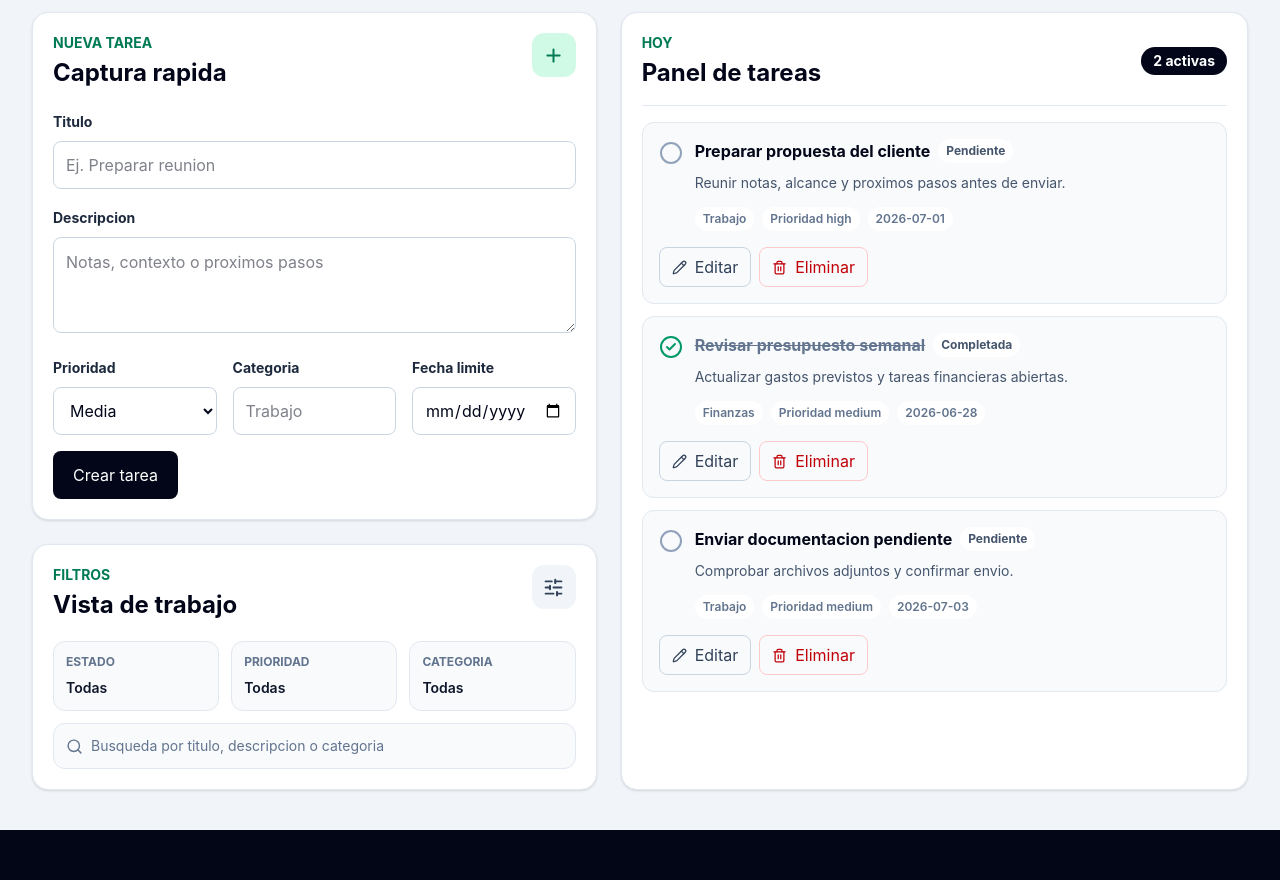
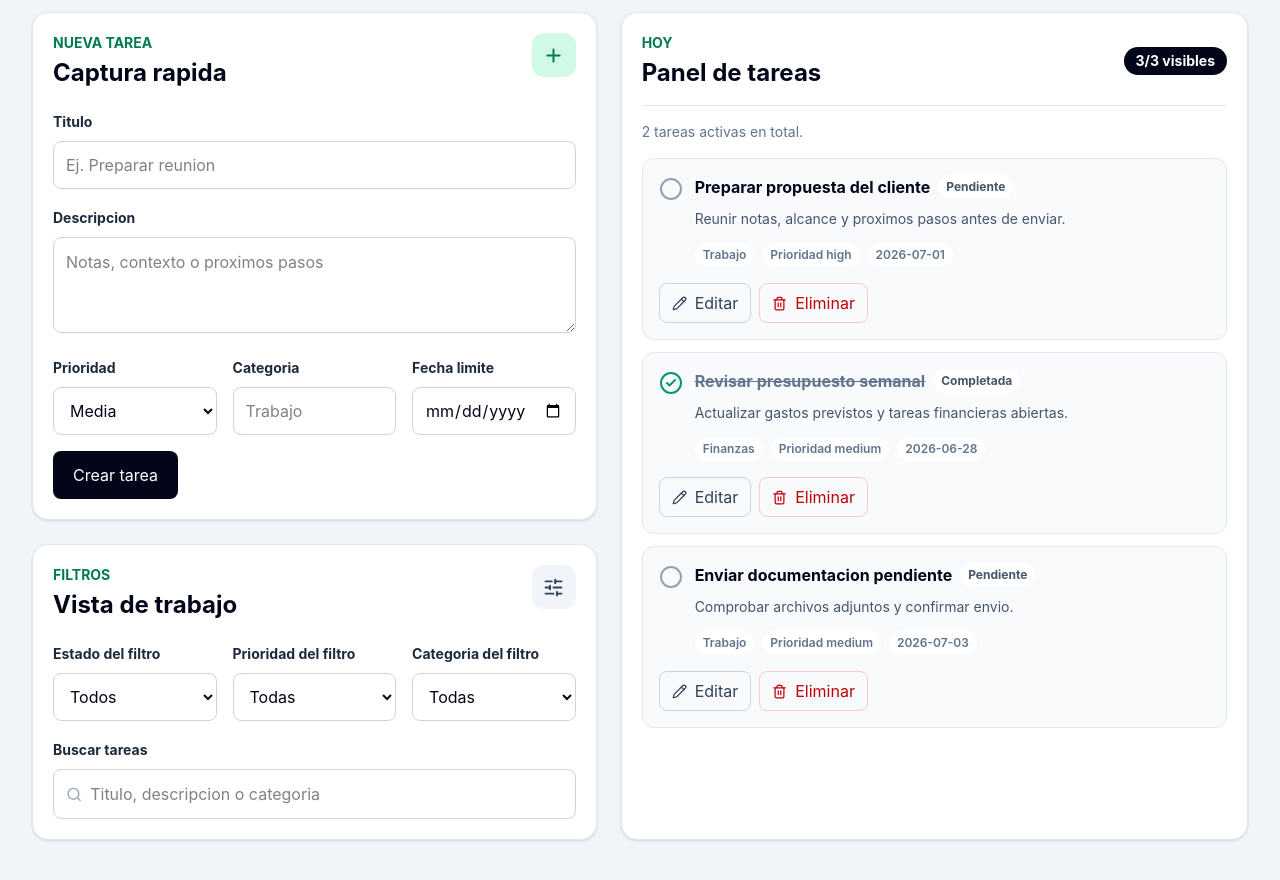
Before and after one commit to alxnrocha/gestor-tarefas, a React (Vite) app: page / in a window 1280 px wide. Shown: the part 740-1620 px from the top of the page. Before the commit the page ends 1570 px from the top, so only its background shows below. Built offline with nearby package versions, Linux system fonts and the light colour scheme.

Commit message:
feat: add task filters and search
Add controlled filters for status, priority, category and search with visible-result counts.

Closes #11

```diff
--- a/src/App.tsx
+++ b/src/App.tsx
@@ -4,19 +4,31 @@ import { AppHeader } from './components/AppHeader'
 import { DashboardLayout } from './components/DashboardLayout'
 import { HeroSection } from './components/HeroSection'
 import { demoTasks } from './data/demoTasks'
-import type { Task, TaskInput } from './types/task'
+import type { Task, TaskFilters, TaskInput } from './types/task'
 import {
   createTask,
+  filterTasks,
+  getTaskCategories,
   getTaskSummary,
   removeTask,
   replaceTask,
   toggleTaskStatus,
 } from './utils/taskUtils'
 
+const initialFilters: TaskFilters = {
+  status: 'all',
+  priority: 'all',
+  category: 'all',
+  query: '',
+}
+
 function App() {
   const [tasks, setTasks] = useState<Task[]>(demoTasks)
   const [editingTaskId, setEditingTaskId] = useState<string | null>(null)
+  const [filters, setFilters] = useState<TaskFilters>(initialFilters)
   const summary = getTaskSummary(tasks)
+  const visibleTasks = filterTasks(tasks, filters)
+  const categories = getTaskCategories(tasks)
   const editingTask =
     tasks.find((task) => task.id === editingTaskId) ?? null
 
@@ -75,10 +87,14 @@ function App() {
           onCreateTask={handleCreateTask}
           onDeleteTask={handleDeleteTask}
           onEditTask={setEditingTaskId}
+          onFiltersChange={setFilters}
           onToggleTask={handleToggleTask}
           onUpdateTask={handleUpdateTask}
+          taskCategories={categories}
+          taskFilters={filters}
           summary={summary}
-          tasks={tasks}
+          tasks={visibleTasks}
+          totalTaskCount={tasks.length}
         />
       </main>
     </div>
--- a/src/components/DashboardLayout.tsx
+++ b/src/components/DashboardLayout.tsx
@@ -1,4 +1,4 @@
-import type { Task, TaskSummary } from '../types/task'
+import type { Task, TaskFilters, TaskSummary } from '../types/task'
 import type { TaskInput } from '../types/task'
 import { FilterPanel } from './FilterPanel'
 import { TaskFormPanel } from './TaskFormPanel'
@@ -10,10 +10,14 @@ type DashboardLayoutProps = {
   onCreateTask: (input: TaskInput) => void
   onDeleteTask: (taskId: string) => void
   onEditTask: (taskId: string) => void
+  onFiltersChange: (filters: TaskFilters) => void
   onToggleTask: (taskId: string) => void
   onUpdateTask: (taskId: string, input: TaskInput) => void
   summary: TaskSummary
+  taskCategories: string[]
+  taskFilters: TaskFilters
   tasks: Task[]
+  totalTaskCount: number
 }
 
 export function DashboardLayout({
@@ -22,10 +26,14 @@ export function DashboardLayout({
   onCreateTask,
   onDeleteTask,
   onEditTask,
+  onFiltersChange,
   onToggleTask,
   onUpdateTask,
   summary,
+  taskCategories,
+  taskFilters,
   tasks,
+  totalTaskCount,
 }: DashboardLayoutProps) {
   return (
     <section className="bg-slate-100 text-slate-950">
@@ -38,7 +46,11 @@ export function DashboardLayout({
             onCreateTask={onCreateTask}
             onUpdateTask={onUpdateTask}
           />
-          <FilterPanel />
+          <FilterPanel
+            categories={taskCategories}
+            filters={taskFilters}
+            onFiltersChange={onFiltersChange}
+          />
         </div>
 
         <TaskPreviewList
@@ -47,6 +59,7 @@ export function DashboardLayout({
           onToggleTask={onToggleTask}
           pendingCount={summary.pending}
           tasks={tasks}
+          totalTaskCount={totalTaskCount}
         />
       </div>
     </section>
--- a/src/components/FilterPanel.tsx
+++ b/src/components/FilterPanel.tsx
@@ -1,6 +1,38 @@
-import { Search, SlidersHorizontal } from 'lucide-react'
+import { Search, SlidersHorizontal, X } from 'lucide-react'
 
-export function FilterPanel() {
+import type { TaskFilters, TaskPriority, TaskStatus } from '../types/task'
+
+type FilterPanelProps = {
+  categories: string[]
+  filters: TaskFilters
+  onFiltersChange: (filters: TaskFilters) => void
+}
+
+const emptyFilters: TaskFilters = {
+  status: 'all',
+  priority: 'all',
+  category: 'all',
+  query: '',
+}
+
+export function FilterPanel({
+  categories,
+  filters,
+  onFiltersChange,
+}: FilterPanelProps) {
+  const hasActiveFilters =
+    filters.status !== 'all' ||
+    filters.priority !== 'all' ||
+    filters.category !== 'all' ||
+    filters.query.trim().length > 0
+
+  function updateFilter<Field extends keyof TaskFilters>(
+    field: Field,
+    value: TaskFilters[Field],
+  ) {
+    onFiltersChange({ ...filters, [field]: value })
+  }
+
   return (
     <section
       aria-labelledby="filters-title"
@@ -21,24 +53,100 @@ export function FilterPanel() {
         </span>
       </div>
 
-      <div className="mt-5 grid gap-3 sm:grid-cols-3">
-        {['Estado', 'Prioridad', 'Categoria'].map((label) => (
-          <div
-            className="rounded-xl border border-slate-200 bg-slate-50 p-3"
-            key={label}
+      <div className="mt-5 grid gap-4 sm:grid-cols-3">
+        <div>
+          <label className="text-sm font-bold text-slate-800" htmlFor="status">
+            Estado del filtro
+          </label>
+          <select
+            className="mt-2 min-h-12 w-full rounded-lg border border-slate-300 bg-white px-3 text-sm text-slate-950 outline-none transition focus:border-emerald-500"
+            id="status"
+            onChange={(event) =>
+              updateFilter('status', event.target.value as TaskStatus | 'all')
+            }
+            value={filters.status}
           >
-            <p className="text-xs font-bold uppercase text-slate-500">
-              {label}
-            </p>
-            <p className="mt-2 text-sm font-semibold text-slate-900">Todas</p>
-          </div>
-        ))}
+            <option value="all">Todos</option>
+            <option value="pending">Pendientes</option>
+            <option value="completed">Completadas</option>
+          </select>
+        </div>
+
+        <div>
+          <label
+            className="text-sm font-bold text-slate-800"
+            htmlFor="filter-priority"
+          >
+            Prioridad del filtro
+          </label>
+          <select
+            className="mt-2 min-h-12 w-full rounded-lg border border-slate-300 bg-white px-3 text-sm text-slate-950 outline-none transition focus:border-emerald-500"
+            id="filter-priority"
+            onChange={(event) =>
+              updateFilter(
+                'priority',
+                event.target.value as TaskPriority | 'all',
+              )
+            }
+            value={filters.priority}
+          >
+            <option value="all">Todas</option>
+            <option value="low">Baja</option>
+            <option value="medium">Media</option>
+            <option value="high">Alta</option>
+          </select>
+        </div>
+
+        <div>
+          <label
+            className="text-sm font-bold text-slate-800"
+            htmlFor="filter-category"
+          >
+            Categoria del filtro
+          </label>
+          <select
+            className="mt-2 min-h-12 w-full rounded-lg border border-slate-300 bg-white px-3 text-sm text-slate-950 outline-none transition focus:border-emerald-500"
+            id="filter-category"
+            onChange={(event) => updateFilter('category', event.target.value)}
+            value={filters.category}
+          >
+            <option value="all">Todas</option>
+            {categories.map((category) => (
+              <option key={category} value={category}>
+                {category}
+              </option>
+            ))}
+          </select>
+        </div>
       </div>
 
-      <div className="mt-3 flex items-center gap-2 rounded-xl border border-slate-200 bg-slate-50 px-3 py-3 text-sm text-slate-500">
-        <Search aria-hidden="true" size={17} />
-        Busqueda por titulo, descripcion o categoria
+      <div className="mt-4">
+        <label className="text-sm font-bold text-slate-800" htmlFor="query">
+          Buscar tareas
+        </label>
+        <div className="mt-2 flex items-center gap-2 rounded-lg border border-slate-300 bg-white px-3 transition focus-within:border-emerald-500">
+          <Search aria-hidden="true" className="text-slate-400" size={17} />
+          <input
+            className="min-h-12 w-full border-0 bg-transparent text-sm text-slate-950 outline-none"
+            id="query"
+            onChange={(event) => updateFilter('query', event.target.value)}
+            placeholder="Titulo, descripcion o categoria"
+            type="search"
+            value={filters.query}
+          />
+        </div>
       </div>
+
+      {hasActiveFilters && (
+        <button
+          className="mt-4 inline-flex min-h-11 items-center justify-center gap-2 rounded-lg border border-slate-300 px-4 text-sm font-bold text-slate-700 transition hover:border-slate-500"
+          onClick={() => onFiltersChange(emptyFilters)}
+          type="button"
+        >
+          <X aria-hidden="true" size={17} />
+          Limpiar filtros
+        </button>
+      )}
     </section>
   )
 }
--- a/src/components/TaskPreviewList.tsx
+++ b/src/components/TaskPreviewList.tsx
@@ -8,6 +8,7 @@ type TaskPreviewListProps = {
   onToggleTask: (taskId: string) => void
   pendingCount: number
   tasks: Task[]
+  totalTaskCount: number
 }
 
 export function TaskPreviewList({
@@ -16,6 +17,7 @@ export function TaskPreviewList({
   onToggleTask,
   pendingCount,
   tasks,
+  totalTaskCount,
 }: TaskPreviewListProps) {
   return (
     <aside
@@ -30,11 +32,26 @@ export function TaskPreviewList({
           </h2>
         </div>
         <span className="rounded-full bg-slate-950 px-3 py-1 text-sm font-bold text-white">
-          {pendingCount} activas
+          {tasks.length}/{totalTaskCount} visibles
         </span>
       </div>
 
+      <p className="mt-4 text-sm text-slate-500">
+        {pendingCount} tareas activas en total.
+      </p>
+
       <div className="mt-4 grid gap-3">
+        {tasks.length === 0 && (
+          <div className="rounded-xl border border-dashed border-slate-300 bg-slate-50 p-6 text-center">
+            <p className="font-bold text-slate-900">
+              No hay tareas con estos filtros.
+            </p>
+            <p className="mt-2 text-sm text-slate-500">
+              Ajusta la busqueda o limpia los filtros para recuperar la lista.
+            </p>
+          </div>
+        )}
+
         {tasks.map((task) => {
           const isCompleted = task.status === 'completed'
           const Icon = isCompleted ? CheckCircle2 : Circle
```
